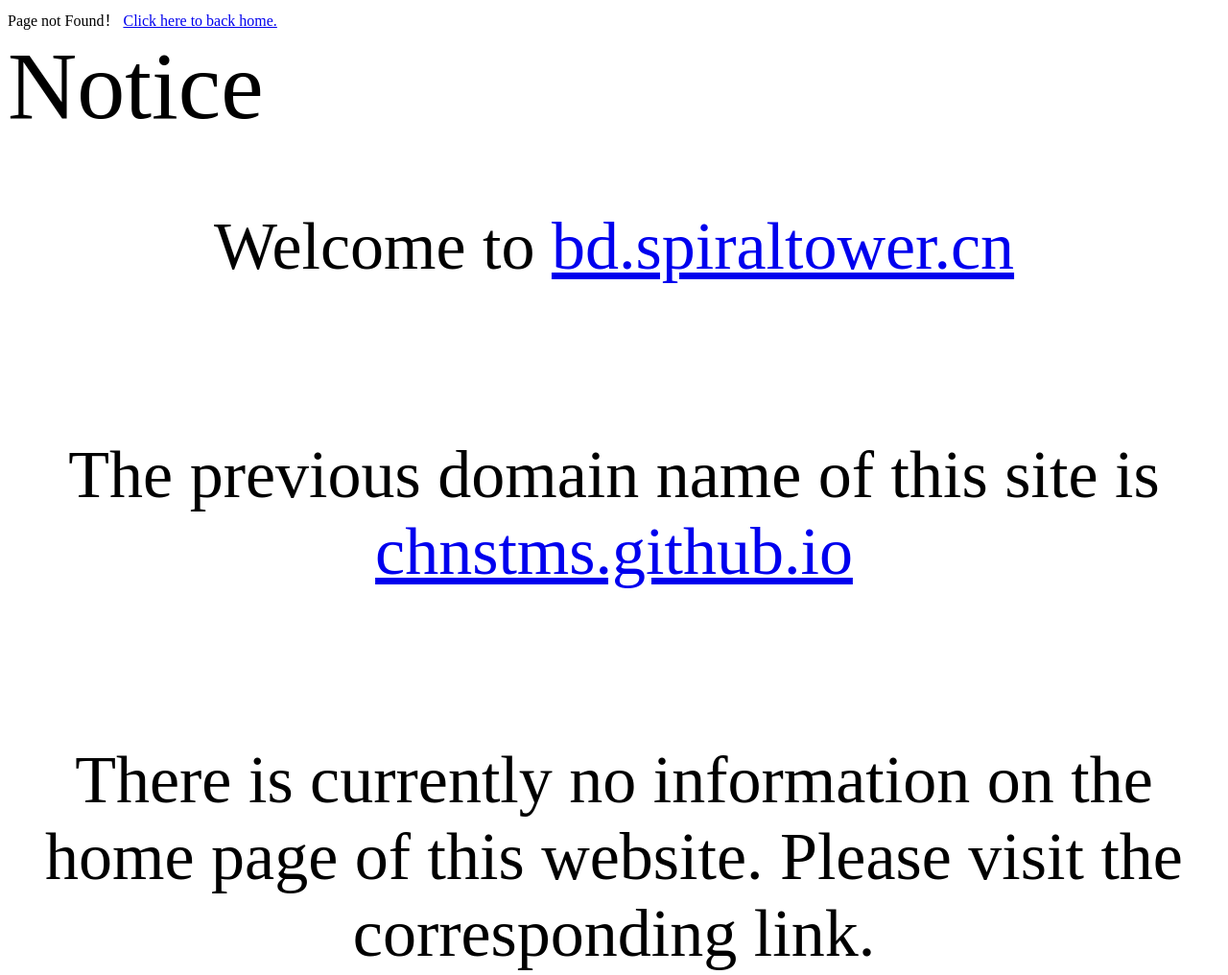
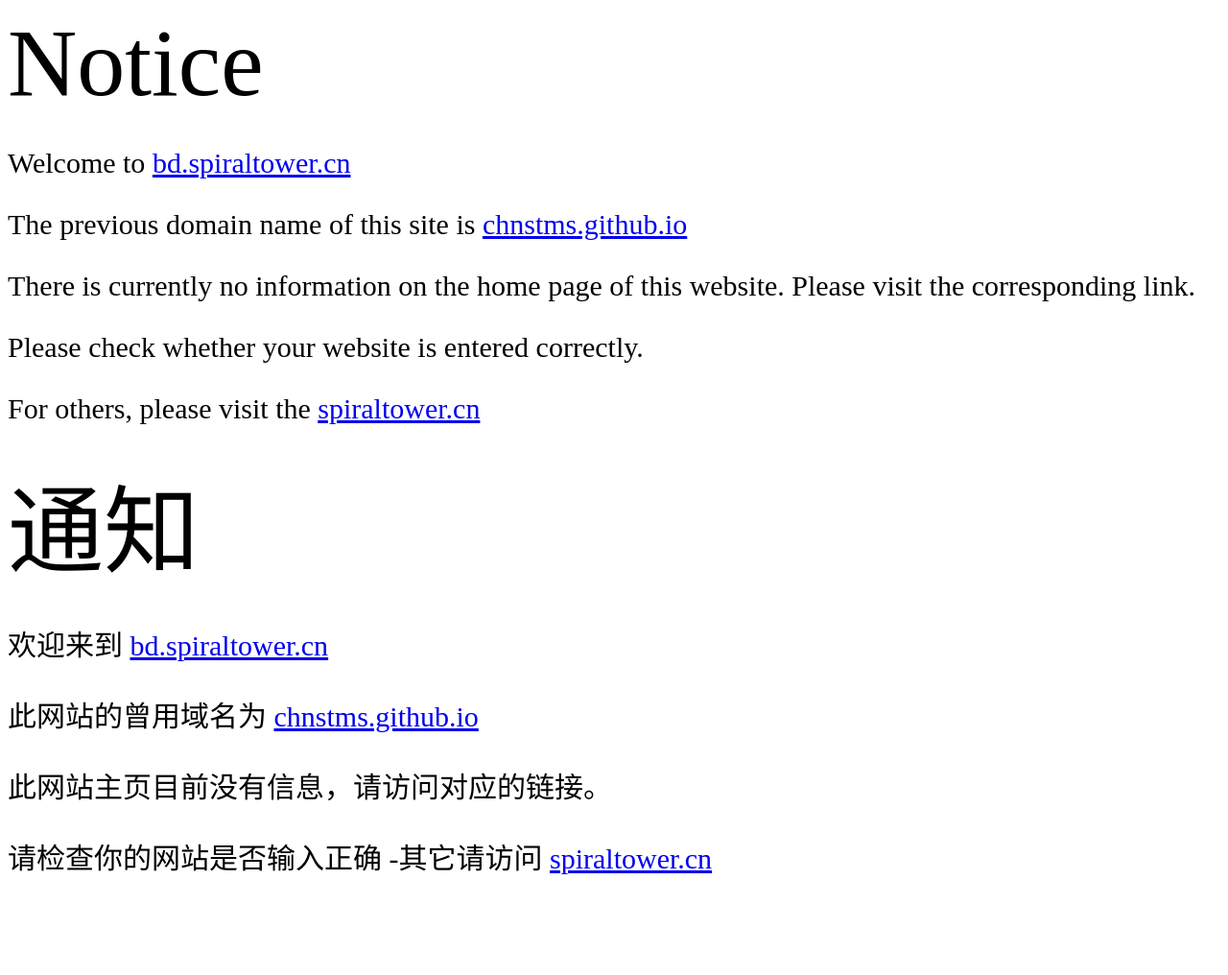
Before and after one commit to CHNSTMS/CHNSTMS.github.io, a plain HTML site: page index.html in a window 1280 px wide. Shown: the top 1016 px of the page at 96% size. After the commit the page ends 944 px from the top, so only its background shows below. Drawn offline with Linux system fonts and the light colour scheme.

Commit message:
Update index.html

```diff
--- a/index.html
+++ b/index.html
@@ -10,22 +10,19 @@
 			text-align: center;
 		}
 		p{
-			font-size: 70px;
-			text-align: center;
+			font-size: 30px;
 		}
 
 	</style>
-	<div>Page not Found！ <a href="//spiraltower.github.io">Click here to back home.</a></div>
-
 <n>Notice </n><br/>
-<p>Welcome to <a href="//bd.spiraltower.cn">bd.spiraltower.cn</a></p><br/>
-<p>The previous domain name of this site is <a href="//chnstms.github.io">chnstms.github.io</a> </p><br/>
-<p>There is currently no information on the home page of this website. Please visit the corresponding link. </p><br/>
-<p>Please check whether your website is entered correctly. </p><br/>
-<p>For others, please visit the <a href="//spiraltower.cn">spiraltower.cn</a> </p><br/>
+<p>Welcome to <a href="//bd.spiraltower.cn">bd.spiraltower.cn</a></p>
+<p>The previous domain name of this site is <a href="//chnstms.github.io">chnstms.github.io</a> </p>
+<p>There is currently no information on the home page of this website. Please visit the corresponding link. </p>
+<p>Please check whether your website is entered correctly. </p>
+<p>For others, please visit the <a href="//spiraltower.cn">spiraltower.cn</a> </p>
 
 <n>通知 </n><br/>
-<p>欢迎来到 <a href="//bd.spiraltower.cn">bd.spiraltower.cn</a> </p><br/>
-<p>此网站的曾用域名为 <a href="//chnstms.github.io">chnstms.github.io</a> </p><br/>
-<p>此网站主页目前没有信息，请访问对应的链接。 </p><br/>
-<p>请检查你的网站是否输入正确 -其它请访问 <a href="//spiraltower.cn">spiraltower.cn</a> </p><br/>
+<p>欢迎来到 <a href="//bd.spiraltower.cn">bd.spiraltower.cn</a> </p>
+<p>此网站的曾用域名为 <a href="//chnstms.github.io">chnstms.github.io</a> </p>
+<p>此网站主页目前没有信息，请访问对应的链接。 </p>
+<p>请检查你的网站是否输入正确 -其它请访问 <a href="//spiraltower.cn">spiraltower.cn</a> </p>
```
